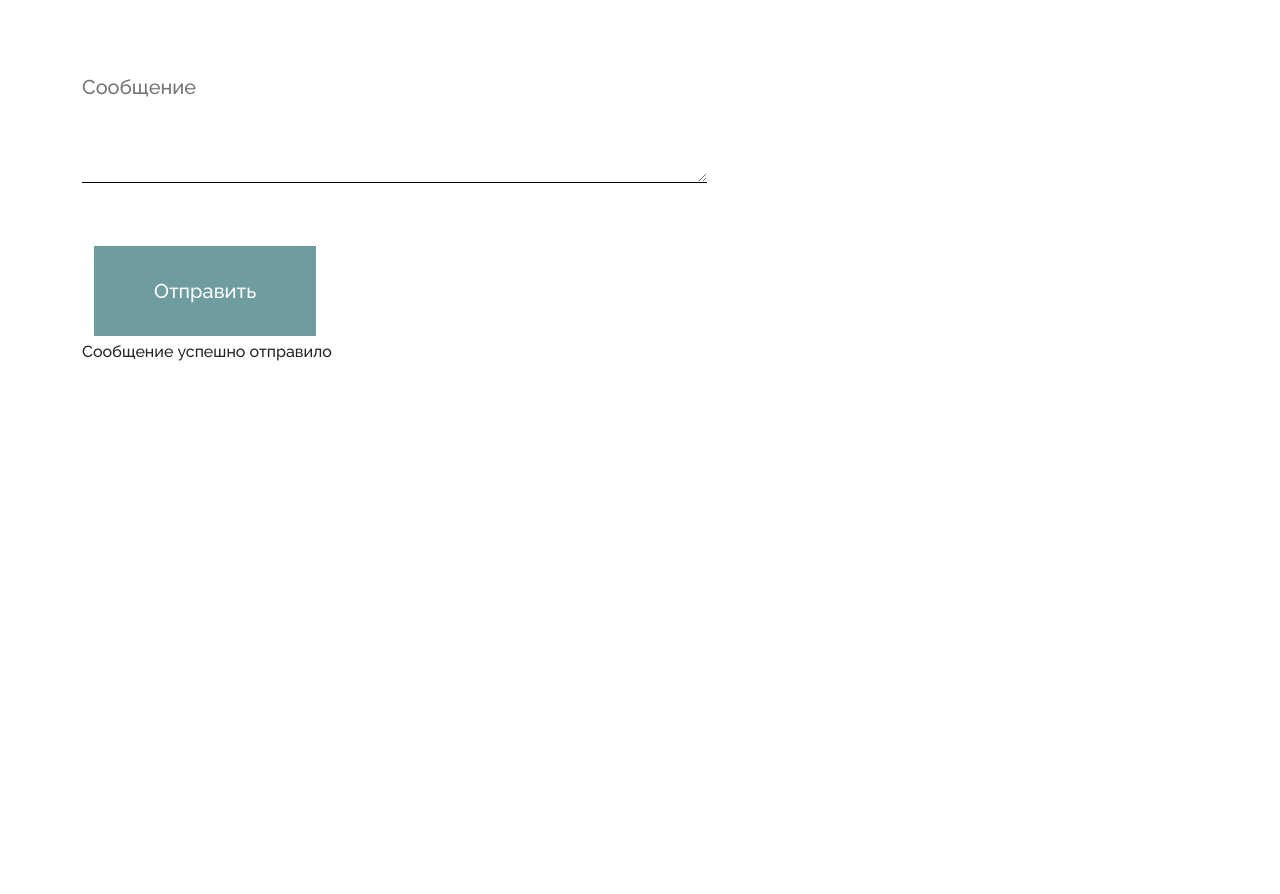
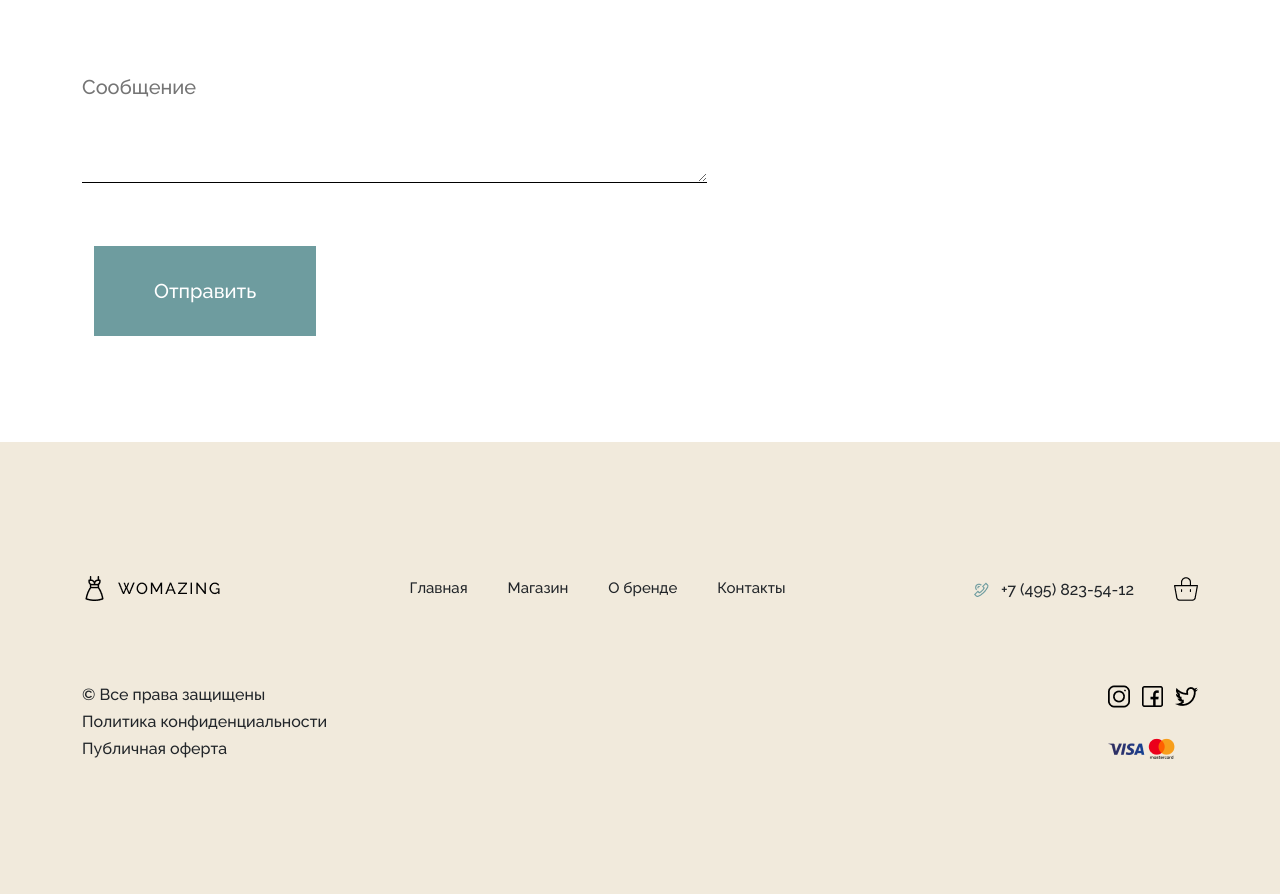
Before and after one commit to sarinjiev/TeamProject, a website: page pages/contacts/index.html in a window 1280 px wide. Shown: the part 1688-2582 px from the top of the page. Before the commit the page ends 2057 px from the top, so only its background shows below. Drawn offline with nearby package versions, Linux system fonts and the light colour scheme.

Commit message:
contacts

```diff
--- a/pages/contacts/contacts.css
+++ b/pages/contacts/contacts.css
@@ -1,20 +1,20 @@
 *{
     font-family: 'Raleway', sans-serif;}
-header .container{
+ .container{
     width: 1300px;}
-header .top{
+ .top{
     display: flex;    justify-content: space-between;    align-items: center;    margin:40px 0 40px 0;}
-header .pages{
+ .pages{
     display: flex;}
-header .pages h6{
+ .pages h6{
     font-size: 15px;    margin-top: 7px;}
-header .pages h6:hover{
+ .pages h6:hover{
     color: #6E9C9F;    cursor: pointer;}
-header .pages h6:not(:last-child) {
+ .pages h6:not(:last-child) {
     margin-right: 40px;}
-header .pn{
+ .pn{
     display: flex;}
-header .pn h6{
+ .pn h6{
     display: flex;    margin: 4px 40px 0 10px;}
 section .container{
     width: 1300px;}
@@ -45,6 +45,22 @@ section .writeToUs input{
 section .writeToUs label{
     display: flex;    margin-bottom: 35px;}
 section .btn{
-    display: flex;    justify-content: start; border: none}
+    display: flex;    justify-content: start; border: none; margin-bottom: 100px}
 section .btn button{
     padding: 30px 60px;    background: #6E9C9F;    color: white;    font-size: 20px;    border: none;    outline:none;}
+footer .menu{
+    background-color: #F1EADC;
+}
+footer .container{
+    padding-top:90px ;
+    padding-bottom: 104px;
+}
+footer .end{
+    display: flex;
+    justify-content: space-between;
+    margin-top: 80px;
+}
+footer .sn{
+    display: flex;
+    margin-bottom: 30px;
+}
--- a/pages/contacts/index.html
+++ b/pages/contacts/index.html
@@ -66,12 +66,42 @@
             <div class="btn">
                 <button type="submit">Отправить</button>
             </div>
-            <div class="massage">
-                <h6>Сообщение успешно отправило</h6>
+        </div>
+    </div>
+</section>
+<footer>
+    <div class="menu">
+        <div class="container">
+            <div class="top">
+                <div class="logo">
+                    <img src="./assets/Лого.png" alt="">
+                </div>        <div class="pages">
+                <h6>Главная</h6>
+                <h6>Магазин</h6>
+                <h6>О бренде</h6>
+                <h6>Контакты</h6>
+            </div>
+                <div class="pn">
+                    <div class="image"><img src="./assets/telephone%201.png" alt=""></div>
+                    <h6>+7 (495) 823-54-12</h6>
+                    <div class="bag"><img src="./assets/Group.png" alt=""></div>
+                </div>
+            </div>
+            <div class="end">
+                <div class="law">
+                    <h6>© Все права защищены</h6>
+                    <h6>Политика конфиденциальности</h6>
+                    <h6>Публичная оферта</h6>
+                </div>
+                <div class="images">
+                    <div class="sn"><img src="./assets/Социалки.png" alt=""></div>
+                    <div class="sn"><img src="./assets/visa-mastercard%201.png" alt=""></div>
+                </div>
+
             </div>
         </div>
     </div>
-</section>
+</footer>
 <script src="contacts.js"></script>
 </body>
 </html>
```
Also changed, not shown: pages/contacts/assets/visa-mastercard 1.png (added), pages/contacts/assets/Социалки.png (added).
